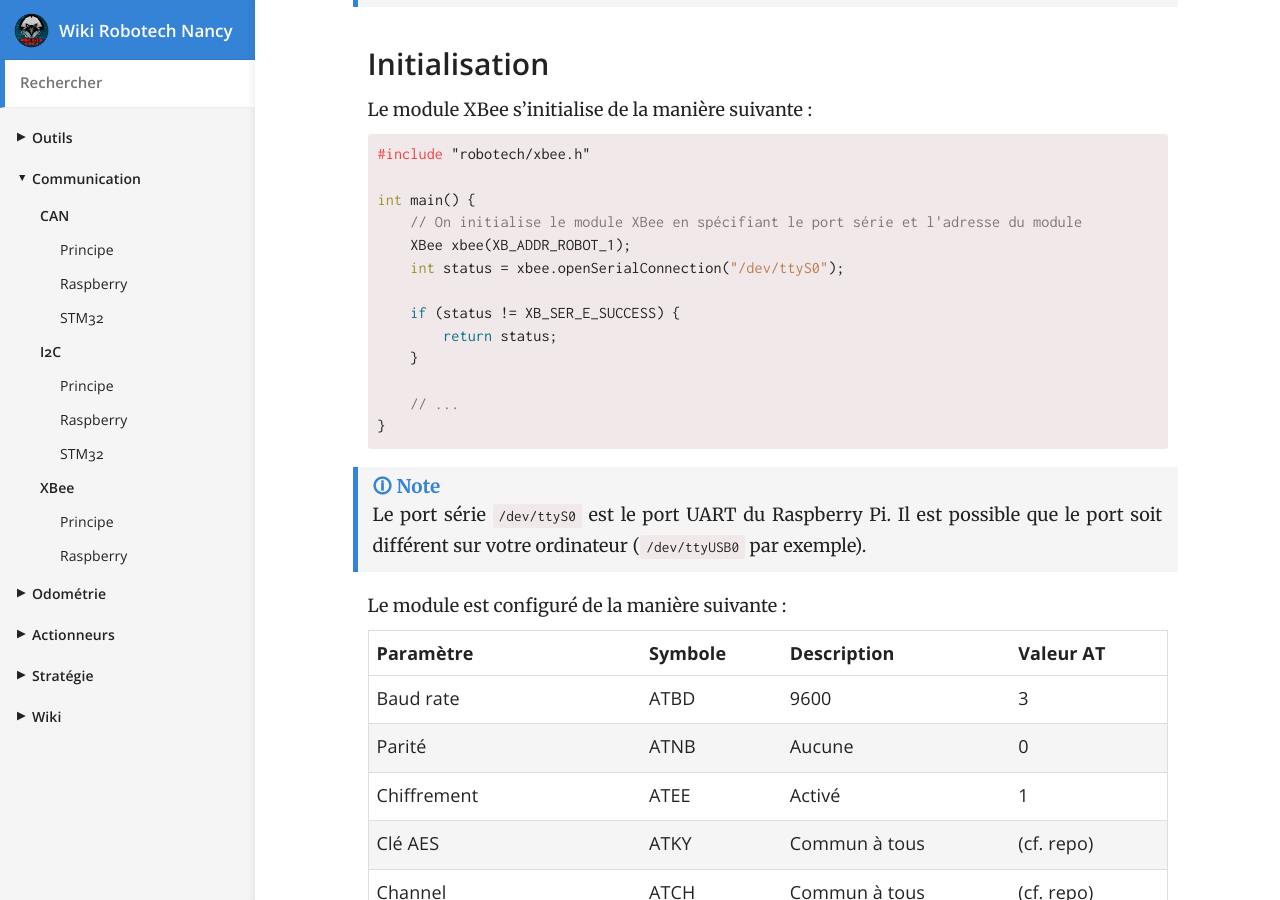
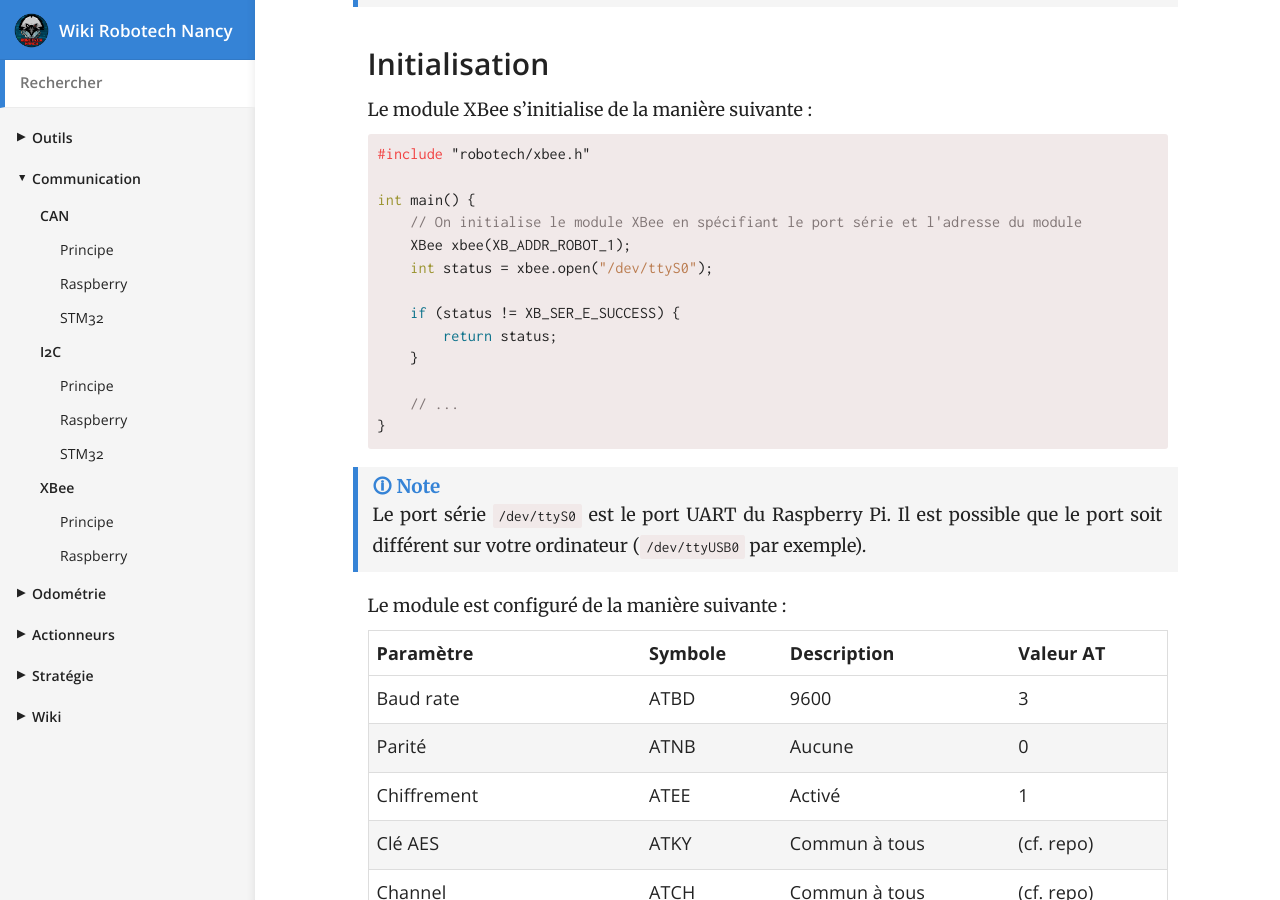
Before and after one commit to RobotechNancy/robotechnancy.github.io, a Jekyll site: the page built from _docs/communication/XBee/raspberry.md, in a window 1280 px wide and 900 px high, scrolled down 1696 px. Built offline with Jekyll 4.4.1, drawn with Linux system fonts in a browser that asks for light colours.

Commit message:
Correction nom des fonctions

```diff
--- a/_docs/communication/XBee/raspberry.md
+++ b/_docs/communication/XBee/raspberry.md
@@ -54,7 +54,7 @@ Le module XBee s'initialise de la manière suivante :
 int main() {
     // On initialise le module XBee en spécifiant le port série et l'adresse du module
     XBee xbee(XB_ADDR_ROBOT_1);
-    int status = xbee.openSerialConnection("/dev/ttyS0");
+    int status = xbee.open("/dev/ttyS0");
 
     if (status != XB_SER_E_SUCCESS) {
         return status;
```
Also changed, not shown: other parts of _docs/communication/XBee/raspberry.md (+1 -1 lines).
